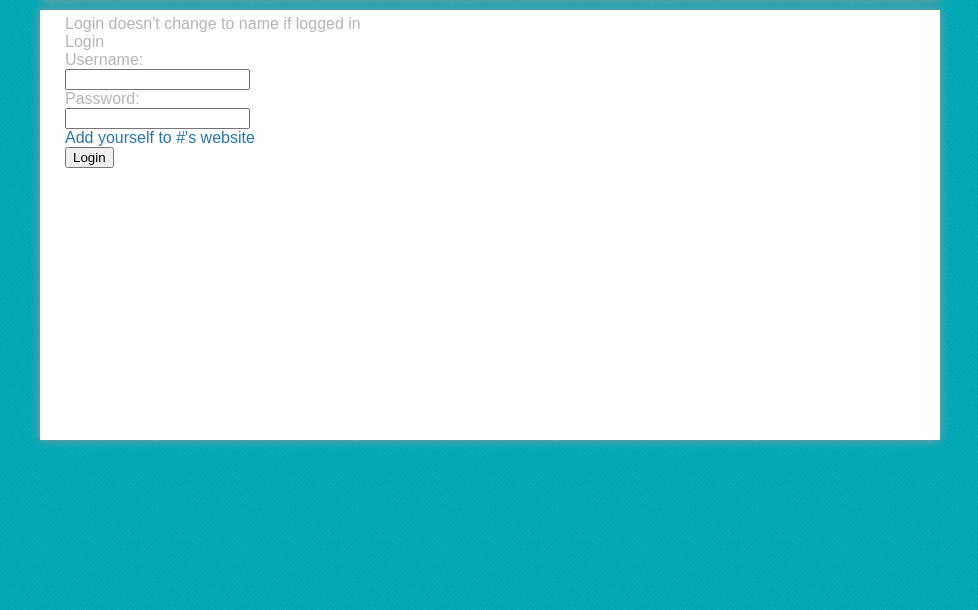
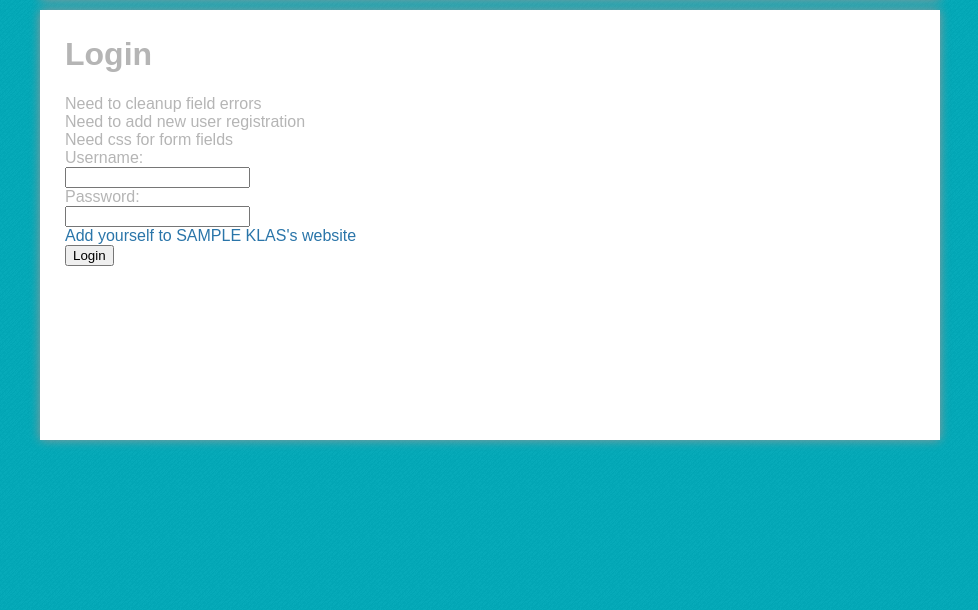
Before and after one commit to personnameds/classsite, a Django app: template templates/registration/login.html in a window 1280 px wide. Shown: the part 190-800 px from the top of the page, without its empty margins (150-1128 px from the left). Run offline with Django 3.2, Linux system fonts and the light colour scheme; tables that the repository leaves empty hold one stand-in row (values such as "Sample post"); the template is opened without the code that fills it: values that come from a table or form of the project are taken from there, most other values are stand-ins (such as "Sample title", 1, 10 or a date in 2020); grey boxes marked "Sample" are stand-in pictures; parts of the project's set-up code (start-up, migrations or seed data) failed here and were passed over; some libraries are stand-ins or nearby versions.

Commit message:
Added login and logout

```diff
--- a/classsite/urls.py
+++ b/classsite/urls.py
@@ -18,7 +18,7 @@ urlpatterns = patterns('',
 #                 )),
 #     url(r'^add_class/', include('classlists.urls')),
      url(r'^(?P<class_url>\w{2})/', include('homepage.urls')),
-#     url(r'^(?P<class_url>\w{2})/registration/',include('registration.urls')),
+     url(r'^(?P<class_url>\w{2})/registration/',include('registration.urls')),
 #     url(r'^(?P<class_url>\w{2})/calendar/', include('kalendar.urls')),
 #     url(r'^(?P<class_url>\w{2})/schedule/', include('schedule.urls')),
 #     url(r'^(?P<class_url>\w{2})/homework/', include('homework.urls')),
--- a/homepage/views.py
+++ b/homepage/views.py
@@ -18,6 +18,7 @@ class HomepageListView(ListView):
         klass=self.kwargs['class_url']
         context=super(HomepageListView, self).get_context_data(**kwargs)
         context['klass']=Klass.objects.get(klass_name=self.kwargs['class_url'])
+        context['path']=self.request.path
         return context
 
 
@@ -29,6 +30,7 @@ class HomepageCreateView(CreateView):
 	    klass=self.kwargs['class_url']
 	    context=super(HomepageCreateView, self).get_context_data(**kwargs)
 	    context['klass']=klass.lower()
+	    context['path']=self.request.path
 	    return context
 
     # I remmoved get_form_kwargs left it below just incase
@@ -50,6 +52,7 @@ class HomepageUpdateView(UpdateView):
         klass=self.kwargs['class_url']
         context=super(HomepageUpdateView, self).get_context_data(**kwargs)
         context['klass']=klass.lower()
+        context['path']=self.request.path
         return context
 
     def get_form(self, form_class):
--- a/registration/urls.py
+++ b/registration/urls.py
@@ -1,9 +1,9 @@
 from django.conf.urls.defaults import patterns, include, url
-from registration.views import LoginUserView, LogoutUserView, RegistrationFormView, WelcomeView
+from registration.views import LoginUserView, LogoutUserView, RegistrationFormView#, WelcomeView
 
 urlpatterns = patterns('',
     url(r'^login/$',(LoginUserView.as_view())),
     url(r'^logout/$',(LogoutUserView.as_view())),
     url(r'^newuser/$',(RegistrationFormView.as_view())),
- 	url(r'^newuser/welcome/$',(WelcomeView.as_view())),
+#  	url(r'^newuser/welcome/$',(WelcomeView.as_view())),
 	)
--- a/templates/base.html
+++ b/templates/base.html
@@ -31,7 +31,7 @@
 					<li><a href="contact.html">Contact</a></li>
 
        		        {% if user.is_authenticated %}
-       		            <li class="account"><a href="logout.html">
+       		            <li class="account"><a href="/{{klass.klass_name}}/registration/logout/">
        		                {%if user.first_name %}
             		            {{ user.first_name }} &#8260
             	            {%else%}
@@ -39,7 +39,7 @@
             			    {%endif%}
        		                Logout</a>
                     {% else %}
-            	        <li class="account"><a href="login.html">Login</a>
+            	        <li class="account"><a href="/{{klass.klass_name}}/registration/login/?next={{path}}">Login</a>
                     {% endif %}
 					</li>
 				</ul>
@@ -48,9 +48,6 @@
 				<div class="banner-container"><img src="{{ MEDIA_URL }}{{klass.banner}}" alt=""></div>
 			</div>
 			<div id="content">
-				Login doesn't change to name if logged in
-				<br>
-
 				{% block main_content %}{% endblock %}
 
 			</div>
--- a/templates/registration/login.html
+++ b/templates/registration/login.html
@@ -2,11 +2,13 @@
 
 {% block main_content %}
 
-	<div class="main">
-		<div class="main_h1">Login</div>
-		<div class="clearer"></div>
+    <h1>Login</h1>
 
-        <div class="error_text">{{form.non_field_errors.as_text}}</div>
+    Need to cleanup field errors<br>
+    Need to add new user registration<br>
+    Need css for form fields <br>
+
+    <div class="error_text">{{form.non_field_errors}}</div>
 
 
     <form action="" method="post">{%csrf_token%}
@@ -16,15 +18,13 @@
         <div class="form_error">{{form.password.errors.as_text}}</div>
         <div class="form_label" for="password">Password:</div>
         <div class="form_element"><input type="password" name="password" value="" id="password"></div>
-			<a href="/{{class_url}}/registration/newuser/"><div class="login_footnote">Add yourself to {{class_url|upper}}'s website</div></a>
+
+        <a href="/{{klass.klass_name}}/registration/newuser/"><div class="login_footnote">Add yourself to {{klass.klass_name|upper}}'s website</div></a>
         <div class="form_input">
+
             <input type="submit" value="Login"/>
             <input type="hidden" name="next" value={{ next }} />
         </div>
     </form>
 
-	</div>
-
-
-
 {% endblock %}
--- a/templates/registration/logout.html
+++ b/templates/registration/logout.html
@@ -2,8 +2,6 @@
 
 {% block main_content %}
 
-	<div class="main">
-        <div class="main_h1">Goodbye</div>
-  		<div class="clearer"></div>
-    </div>
+    <h1>Goodbye</h1>
+
 {% endblock %}
```
Also changed, not shown: registration/views.py (+86 -83 lines), README.md. Lines whose indentation alone changed are shown as unchanged.
